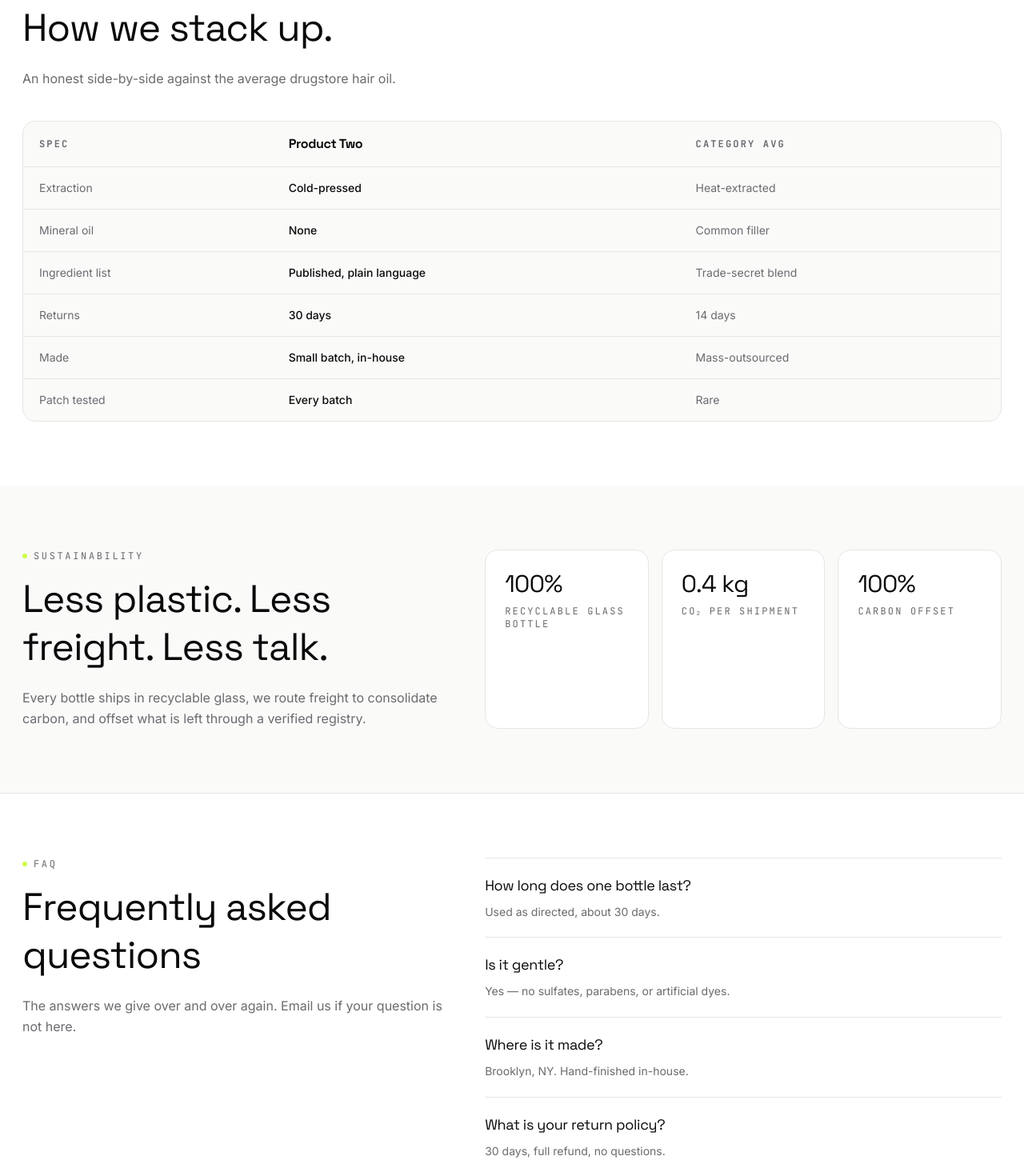
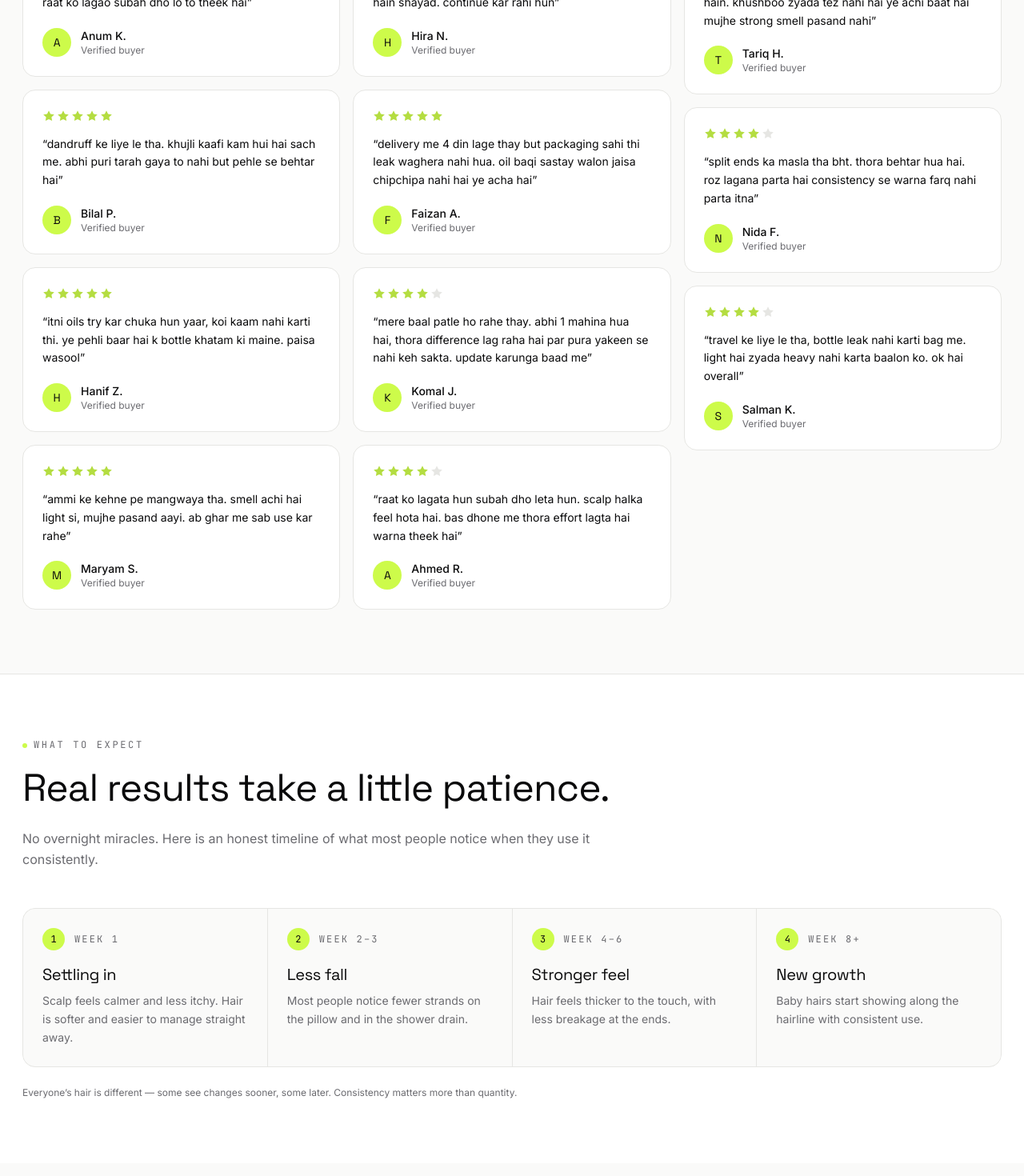
Before and after one commit to hamzashaikhcan/ayroil, a Next.js app in the folder next-frontend/: page / in a window 1280 px wide. Shown: the part 3980-5450 px from the top of the page at 80% size. Built offline with nearby package versions, Linux system fonts and the light colour scheme; no server answers.

Commit message:
feat: update customer reviews section with new testimonials and improve layout for better readability

```diff
--- a/next-frontend/src/app/page.tsx
+++ b/next-frontend/src/app/page.tsx
@@ -399,8 +399,7 @@ export default async function HomePage() {
 
 			<section className='py-20'>
 				<Container>
-					<div className='grid grid-cols-1 gap-10 md:grid-cols-[1fr_1.2fr] md:items-center'>
-						<div>
+					<div className='mx-auto max-w-2xl text-center'>
 						<div className='font-mono text-xs uppercase tracking-[0.22em] text-muted'>
 							<span className='marker-dot'>From customers</span>
 						</div>
@@ -412,44 +411,115 @@ export default async function HomePage() {
 							quotes here are pulled straight from our inbox.
 						</p>
 					</div>
-						<div className='grid grid-cols-1 gap-4 sm:grid-cols-2'>
+					<div className='mt-12 gap-4 [column-fill:_balance] sm:columns-2 lg:columns-3'>
 							{[
 								{
-									q: 'My hair finally feels nourished, not greasy. Switched two months ago and never went back.',
+									q: 'honestly mujhe zyada umeed nahi thi par 3 hafte hue hain aur takiye pe baal kaafi kam aa rahe hain ab. dekhte hain aage kya hota hai',
 									n: 'Sadia R.',
 									role: 'Verified buyer',
 								},
 								{
-									q: 'No more flaky scalp, and a little goes a long way — one bottle lasted me almost two months.',
+									q: 'mere baal bht rough thay. ye laga ke ab thore soft lagte hain. start me thora chipchipa lagta hai but raat ko lagao subah dho lo to theek hai',
 									n: 'Anum K.',
 									role: 'Verified buyer',
 								},
 								{
-									q: 'Smells incredible without being overpowering, and it does not weigh my hair down like my old oil did.',
+									q: 'dandruff ke liye le tha. khujli kaafi kam hui hai sach me. abhi puri tarah gaya to nahi but pehle se behtar hai',
 									n: 'Bilal P.',
 									role: 'Verified buyer',
 								},
 								{
-									q: 'I have tried four hair oils. This is the only one I actually finish the bottle of.',
+									q: 'itni oils try kar chuka hun yaar, koi kaam nahi karti thi. ye pehli baar hai k bottle khatam ki maine. paisa wasool',
 									n: 'Hanif Z.',
 									role: 'Verified buyer',
 								},
+								{
+									q: 'ammi ke kehne pe mangwaya tha. smell achi hai light si, mujhe pasand aayi. ab ghar me sab use kar rahe',
+									n: 'Maryam S.',
+									role: 'Verified buyer',
+								},
+								{
+									q: 'thora mehnga laga pehle but bottle kaafi chal jati hai, 2 mahine se upar ho gaye abhi bhi bachi hui hai. thori thori lagani parti hai bas',
+									n: 'Usman T.',
+									role: 'Verified buyer',
+								},
+								{
+									q: 'shadi ki wajah se start kiya tha. growth ka pata nahi abhi itni jaldi but baal pehle se thore ghane lag rahe hain shayad. continue kar rahi hun',
+									n: 'Hira N.',
+									role: 'Verified buyer',
+									s: 4,
+								},
+								{
+									q: 'delivery me 4 din lage thay but packaging sahi thi leak waghera nahi hua. oil baqi sastay walon jaisa chipchipa nahi hai ye acha hai',
+									n: 'Faizan A.',
+									role: 'Verified buyer',
+								},
+								{
+									q: 'mere baal patle ho rahe thay. abhi 1 mahina hua hai, thora difference lag raha hai par pura yakeen se nahi keh sakta. update karunga baad me',
+									n: 'Komal J.',
+									role: 'Verified buyer',
+									s: 4,
+								},
+								{
+									q: 'raat ko lagata hun subah dho leta hun. scalp halka feel hota hai. bas dhone me thora effort lagta hai warna theek hai',
+									n: 'Ahmed R.',
+									role: 'Verified buyer',
+									s: 4,
+								},
+								{
+									q: 'was a bit skeptical ngl but after a month my hairfall is def less. texture bhi softer feel hoti hai. happy so far',
+									n: 'Zoya M.',
+									role: 'Verified buyer',
+								},
+								{
+									q: 'main roz to nahi laga pata, week me 3 4 din laga leta hun. itne me bhi baal pehle se behtar lag rahe hain. khushboo zyada tez nahi hai ye achi baat hai mujhe strong smell pasand nahi',
+									n: 'Tariq H.',
+									role: 'Verified buyer',
+								},
+								{
+									q: 'split ends ka masla tha bht. thora behtar hua hai. roz lagana parta hai consistency se warna farq nahi parta itna',
+									n: 'Nida F.',
+									role: 'Verified buyer',
+									s: 4,
+								},
+								{
+									q: 'travel ke liye le tha, bottle leak nahi karti bag me. light hai zyada heavy nahi karta baalon ko. ok hai overall',
+									n: 'Salman K.',
+									role: 'Verified buyer',
+									s: 4,
+								},
 						].map((r) => (
-								<div
+							<figure
 								key={r.n}
-									className='rounded-2xl border border-line bg-surface p-5'>
-									<div className='font-mono text-xs uppercase tracking-[0.22em] text-muted'>
-										{r.n}
-									</div>
-									<p className='mt-3 text-sm leading-relaxed text-ink'>
-										&ldquo;{r.q}&rdquo;
-									</p>
-									<div className='mt-4 text-xs text-muted'>
-										{r.n} · {r.role}
-									</div>
-								</div>
+								className='mb-4 break-inside-avoid rounded-2xl border border-line bg-surface p-6'>
+								<div className='flex gap-0.5' aria-hidden>
+									{Array.from({ length: 5 }).map((_, i) => (
+										<svg
+											key={i}
+											viewBox='0 0 20 20'
+											className={`size-4 fill-current ${
+												i < (r.s ?? 5) ? 'text-accent-deep' : 'text-line'
+											}`}>
+											<path d='M10 1.5l2.6 5.3 5.9.9-4.3 4.1 1 5.8L10 15l-5.2 2.6 1-5.8L1.5 7.7l5.9-.9L10 1.5z' />
+										</svg>
 									))}
 								</div>
+								<blockquote className='mt-4 text-sm leading-relaxed text-ink'>
+									&ldquo;{r.q}&rdquo;
+								</blockquote>
+								<figcaption className='mt-5 flex items-center gap-3'>
+									<span className='flex size-9 shrink-0 items-center justify-center rounded-full bg-accent font-display text-sm text-accent-ink'>
+										{r.n.charAt(0)}
+									</span>
+									<span className='leading-tight'>
+										<span className='block text-sm font-medium text-ink'>
+											{r.n}
+										</span>
+										<span className='block text-xs text-muted'>{r.role}</span>
+									</span>
+								</figcaption>
+							</figure>
+						))}
 					</div>
 				</Container>
 			</section>
@@ -458,53 +528,59 @@ export default async function HomePage() {
 				<Container>
 					<div className='max-w-3xl'>
 						<div className='font-mono text-xs uppercase tracking-[0.22em] text-muted'>
-							<span className='marker-dot'>Compare</span>
+							<span className='marker-dot'>What to expect</span>
 						</div>
 						<h2 className='font-display mt-4 text-4xl leading-tight tracking-tight text-ink md:text-5xl'>
-							How we stack up.
+							Real results take a little patience.
 						</h2>
 						<p className='mt-5 text-base leading-relaxed text-muted'>
-							An honest side-by-side against the average drugstore hair oil.
+							No overnight miracles. Here is an honest timeline of what most
+							people notice when they use it consistently.
 						</p>
 					</div>
 
-					<div className='mt-10 overflow-x-auto rounded-2xl border border-line bg-background'>
-						<table className='w-full min-w-2xl text-left text-sm'>
-							<thead className='border-b border-line'>
-								<tr>
-									<th className='px-5 py-4 font-mono text-xs uppercase tracking-[0.18em] text-muted'>
-										Spec
-									</th>
-									<th className='px-5 py-4 font-display text-base text-ink'>
-										{settings.siteName}
-									</th>
-									<th className='px-5 py-4 font-mono text-xs uppercase tracking-[0.18em] text-muted'>
-										Category avg
-									</th>
-								</tr>
-							</thead>
-							<tbody>
+					<ol className='mt-12 grid grid-cols-1 gap-px overflow-hidden rounded-2xl border border-line bg-line sm:grid-cols-2 lg:grid-cols-4'>
 						{[
-									['Extraction', 'Cold-pressed', 'Heat-extracted'],
-									['Mineral oil', 'None', 'Common filler'],
-									[
-										'Ingredient list',
-										'Published, plain language',
-										'Trade-secret blend',
-									],
-									['Returns', `${settings.returnsWindowDays} days`, '14 days'],
-									['Made', 'Small batch, in-house', 'Mass-outsourced'],
-									['Patch tested', 'Every batch', 'Rare'],
-								].map(([k, a, b]) => (
-									<tr key={k} className='border-b border-line last:border-b-0'>
-										<td className='px-5 py-4 text-muted'>{k}</td>
-										<td className='px-5 py-4 font-medium text-ink'>{a}</td>
-										<td className='px-5 py-4 text-muted'>{b}</td>
-									</tr>
+							{
+								w: 'Week 1',
+								t: 'Settling in',
+								d: 'Scalp feels calmer and less itchy. Hair is softer and easier to manage straight away.',
+							},
+							{
+								w: 'Week 2–3',
+								t: 'Less fall',
+								d: 'Most people notice fewer strands on the pillow and in the shower drain.',
+							},
+							{
+								w: 'Week 4–6',
+								t: 'Stronger feel',
+								d: 'Hair feels thicker to the touch, with less breakage at the ends.',
+							},
+							{
+								w: 'Week 8+',
+								t: 'New growth',
+								d: 'Baby hairs start showing along the hairline with consistent use.',
+							},
+						].map((s, i) => (
+							<li key={s.w} className='bg-background p-6'>
+								<div className='flex items-center gap-3'>
+									<span className='flex size-7 shrink-0 items-center justify-center rounded-full bg-accent font-mono text-xs text-accent-ink'>
+										{i + 1}
+									</span>
+									<span className='font-mono text-xs uppercase tracking-[0.18em] text-muted'>
+										{s.w}
+									</span>
+								</div>
+								<div className='font-display mt-4 text-xl text-ink'>{s.t}</div>
+								<p className='mt-2 text-sm leading-relaxed text-muted'>{s.d}</p>
+							</li>
 						))}
-							</tbody>
-						</table>
-					</div>
+					</ol>
+
+					<p className='mt-6 text-xs text-muted'>
+						Everyone&rsquo;s hair is different — some see changes sooner, some
+						later. Consistency matters more than quantity.
+					</p>
 				</Container>
 			</section>
 
@@ -546,8 +622,8 @@ export default async function HomePage() {
 
 			<section className='border-t border-line bg-surface py-20'>
 				<Container>
-					<div className='grid grid-cols-1 gap-10 md:grid-cols-[1fr_1.2fr]'>
-						<div>
+					<div className='grid grid-cols-1 gap-10 md:grid-cols-[1fr_1.2fr] md:items-start'>
+						<div className='md:sticky md:top-24'>
 							<div className='font-mono text-xs uppercase tracking-[0.22em] text-muted'>
 								<span className='marker-dot'>FAQ</span>
 							</div>
```
Lines whose indentation alone changed are shown as unchanged.
